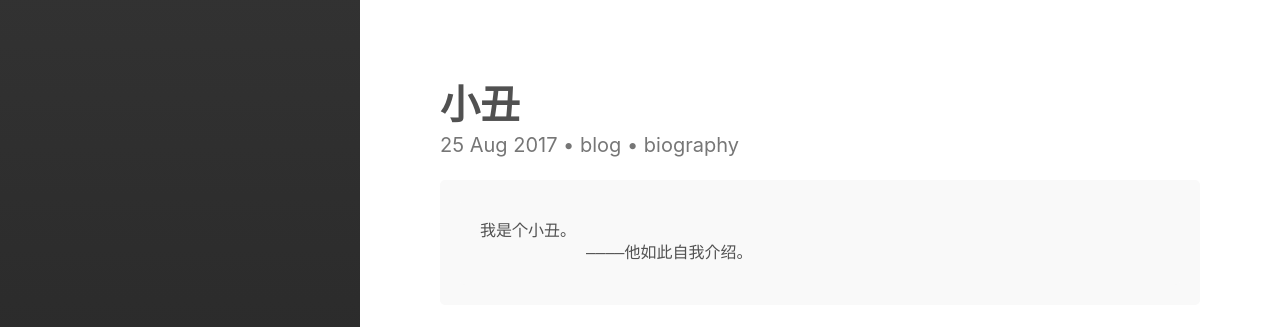
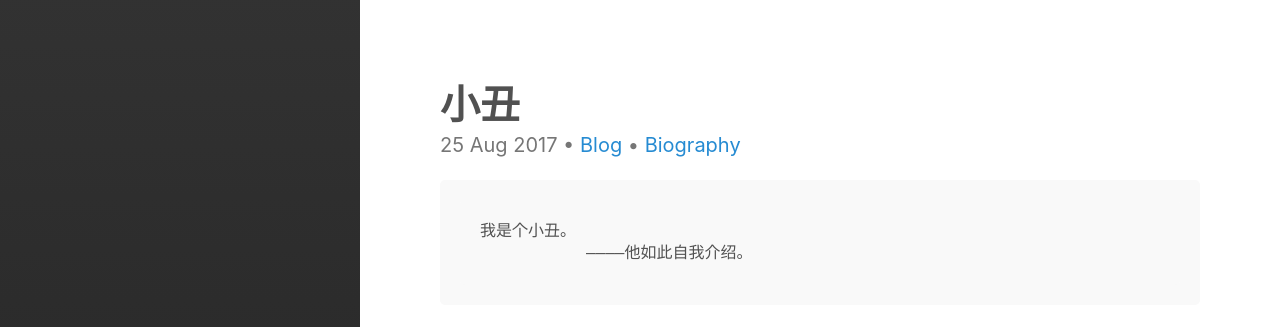
Before and after one commit to taisenki/taisenki.github.io, a Jekyll site: the page built from _posts/2017-08-25-小丑.md, in a window 1280 px wide. Shown: the top 327 px of the page. Built offline with Jekyll 4.4.1, drawn with Linux system fonts in a browser that asks for light colours; comment, search, counter and statistics services are not loaded.

Commit message:
Update 2017-08-25-小丑.md

```diff
--- a/_posts/2017-08-25-小丑.md
+++ b/_posts/2017-08-25-小丑.md
@@ -3,8 +3,8 @@ layout: post
 title: 小丑
 series: 人物记
 categories:
-           - blog
-           - biography
+           - Blog
+           - Biography
 tags:
            - Colorful people
            - Emotion
```
